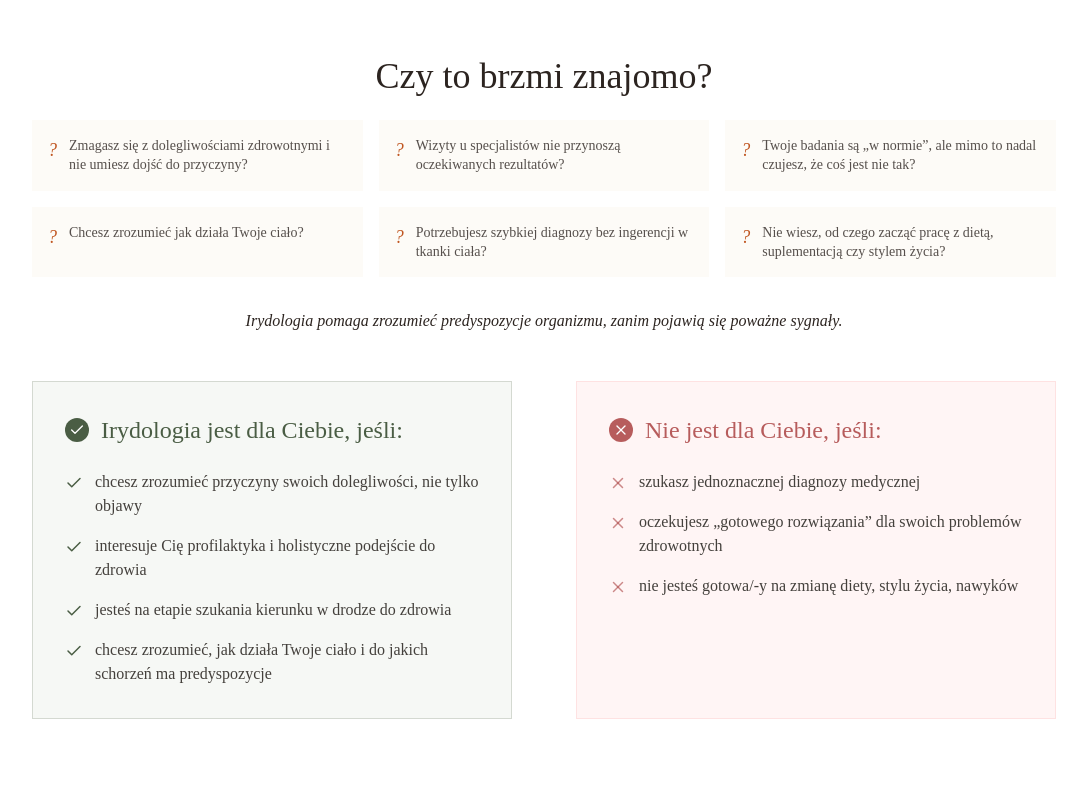
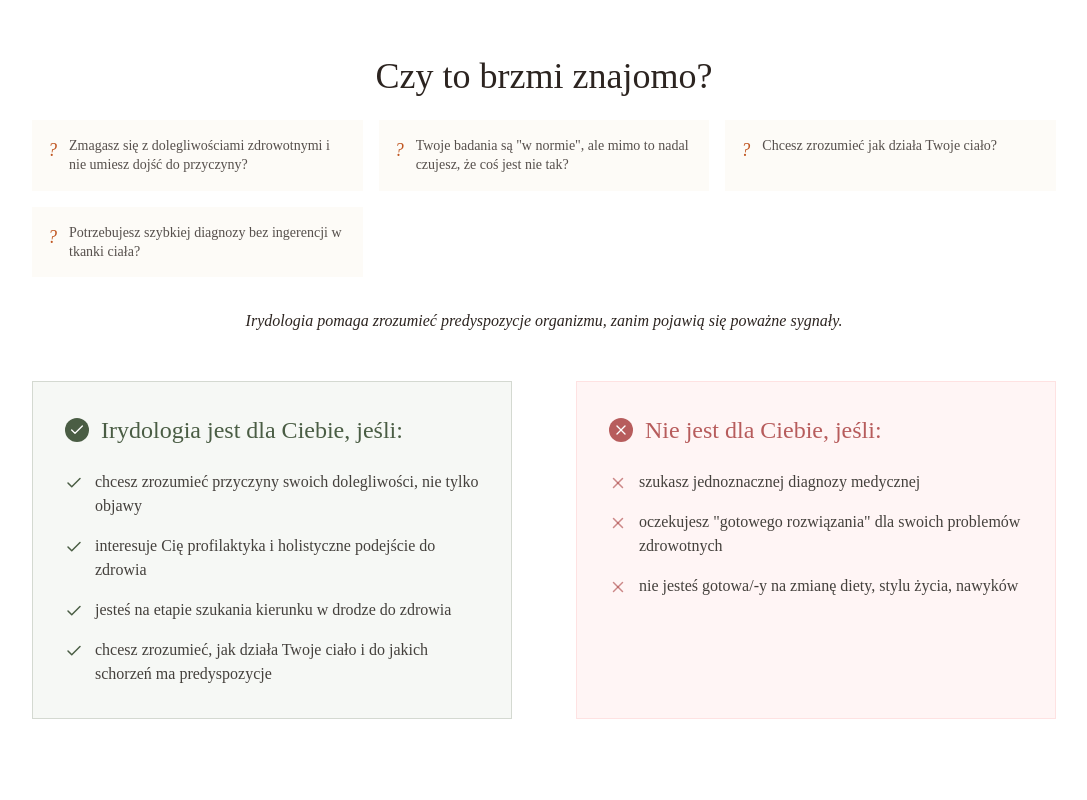
Before and after one commit to Webisko/curandera-irydologia, a React (Vite) app: page / in a window 1280 px wide. Shown: the part 840-1640 px from the top of the page, without its empty margins (96-1183 px from the left). Built offline with nearby package versions, Linux system fonts and the light colour scheme; a web font is replaced by a local one.

Commit message:
Update FAQ answers and Process section with client corrections

```diff
--- a/components/FAQ.tsx
+++ b/components/FAQ.tsx
@@ -32,18 +32,22 @@ const faqData: FaqItem[] = [
   },
   {
     question: "Jak działa irydologia i czy jest wiarygodną metodą diagnostyczną?",
-    answer: "Ludzki organizm jest systemem naczyń połączonych – wszystkie narządy ściśle współpracują ze sobą. Tęczówka oka jest połączona ze wszystkimi narządami i systemami ciała poprzez układ nerwowy i krwionośny. Dzięki temu uwidaczniają się na niej wszelkie zmiany i zaburzenia w funkcjonowaniu ciała. Kiedy pojawi się jakaś nieprawidłowość w ciele, układ przywspółczulny wysyła na tęczówkę informację o tym. Możemy to obserwować pod postacią różnych znaków irydologicznych: zatok, krypt, zmian barwnikowych, pierścieni, linii, czy nieprawidłowości w kształcie i wielkości różnych struktur np. kryzy czy źrenicy. Znaki pojawiające się na tęczówce pozwalają określić kondycję fizyczną, emocjonalną i psychiczną człowieka, a także jego predyspozycje do schorzeń, co pozwala na wprowadzenie szybkiej profilaktyki, zanim choroba zacznie się rozwijać. Irydodiagnostyka jako metoda daje bardzo wysoką skuteczność, jednak trzeba dużo zależy od umiejętności irydologa."
+    answer: "Ludzki organizm jest systemem naczyń połączonych – wszystkie narządy ściśle współpracują ze sobą. Tęczówka oka jest połączona ze wszystkimi narządami i systemami ciała poprzez układ nerwowy i krwionośny. Dzięki temu uwidaczniają się na niej wszelkie zmiany i zaburzenia w funkcjonowaniu ciała. Kiedy pojawi się jakaś nieprawidłowość w ciele, układ przywspółczulny wysyła na tęczówkę informację o tym. Możemy to obserwować pod postacią różnych znaków irydologicznych: zatok, krypt, zmian barwnikowych, pierścieni, linii, czy nieprawidłowości w kształcie i wielkości różnych struktur np. kryzy czy źrenicy. Znaki pojawiające się na tęczówce pozwalają określić kondycję fizyczną, emocjonalną i psychiczną człowieka, a także jego predyspozycje do schorzeń, co pozwala na wprowadzenie szybkiej profilaktyki, zanim choroba zacznie się rozwijać. Irydodiagnostyka jako metoda daje bardzo wysoką skuteczność, jednak trzeba wiedzieć, że dużo zależy od umiejętności irydologa."
   },
   {
     question: "Czego możemy dowiedzieć się o swoim ciele za pomocą irydodiagnostyki?",
     answer: (
-      <ul className="list-disc pl-5 space-y-1">
-        <li>Konstytucja i typ ciała</li>
-        <li>Stan systemu nerwowego i poziom stresu</li>
-        <li>Kondycja poszczególnych narządów i systemów ciała</li>
-        <li>Predyspozycje do schorzeń i obciążenia genetyczne</li>
-        <li>Lokalizacja obszarów w ciele obciążonych toksynami</li>
-      </ul>
+      <>
+        <p className="mb-3">Irydodiagnostyka pomaga określić m.in.:</p>
+        <ul className="list-disc pl-5 space-y-1">
+          <li>Konstytucję i typ ciała</li>
+          <li>Stan systemu nerwowego, kondycję psychiczną i poziom stresu</li>
+          <li>Kondycję poszczególnych narządów i systemów ciała</li>
+          <li>Predyspozycje do schorzeń i obciążenia genetyczne</li>
+          <li>Lokalizację obszarów w ciele obciążonych toksynami</li>
+          <li>Poziom odporności organizmu</li>
+        </ul>
+      </>
     )
   },
   {
--- a/components/Problem.tsx
+++ b/components/Problem.tsx
@@ -5,11 +5,9 @@ import { Check, X } from 'lucide-react';
 export const Problem: React.FC = () => {
   const problems = [
     "Zmagasz się z dolegliwościami zdrowotnymi i nie umiesz dojść do przyczyny?",
-    "Wizyty u specjalistów nie przynoszą oczekiwanych rezultatów?",
-    "Twoje badania są „w normie”, ale mimo to nadal czujesz, że coś jest nie tak?",
+    "Twoje badania są \"w normie\", ale mimo to nadal czujesz, że coś jest nie tak?",
     "Chcesz zrozumieć jak działa Twoje ciało?",
-    "Potrzebujesz szybkiej diagnozy bez ingerencji w tkanki ciała?",
-    "Nie wiesz, od czego zacząć pracę z dietą, suplementacją czy stylem życia?"
+    "Potrzebujesz szybkiej diagnozy bez ingerencji w tkanki ciała?"
   ];
 
   const forYou = [
@@ -21,7 +19,7 @@ export const Problem: React.FC = () => {
 
   const notForYou = [
     "szukasz jednoznacznej diagnozy medycznej",
-    "oczekujesz „gotowego rozwiązania” dla swoich problemów zdrowotnych",
+    "oczekujesz \"gotowego rozwiązania\" dla swoich problemów zdrowotnych",
     "nie jesteś gotowa/-y na zmianę diety, stylu życia, nawyków"
   ];
 
--- a/components/Process.tsx
+++ b/components/Process.tsx
@@ -12,17 +12,17 @@ export const Process: React.FC = () => {
     {
       icon: <Mail size={32} />,
       title: "2. Instrukcja",
-      desc: "Otrzymasz maila z PDF zawierającym instrukcję wykonania poprawnych zdjęć tęczówki."
+      desc: "Po dokonaniu zakupu otrzymasz maila z instrukcją wykonania zdjęcia tęczówki oka."
     },
     {
       icon: <Camera size={32} />,
       title: "3. Wysyłka zdjęć",
-      desc: "Wyślij zdjęcia oraz opis dolegliwości na kontakt@curandera.pl."
+      desc: "Wyślij zdjęcia na adres e-mail kontakt@curandera.pl, podpisz się imieniem i nazwiskiem. W pakiecie II napisz 2-3 zdania o dolegliwościach i listę leków."
     },
     {
       icon: <FileText size={32} />,
       title: "4. Analiza",
-      desc: "Otrzymasz gotową analizę w ciągu 5–10 dni roboczych."
+      desc: "Otrzymasz gotową analizę mailowo w ciągu 5–10 dni roboczych."
     }
   ];
 
```
